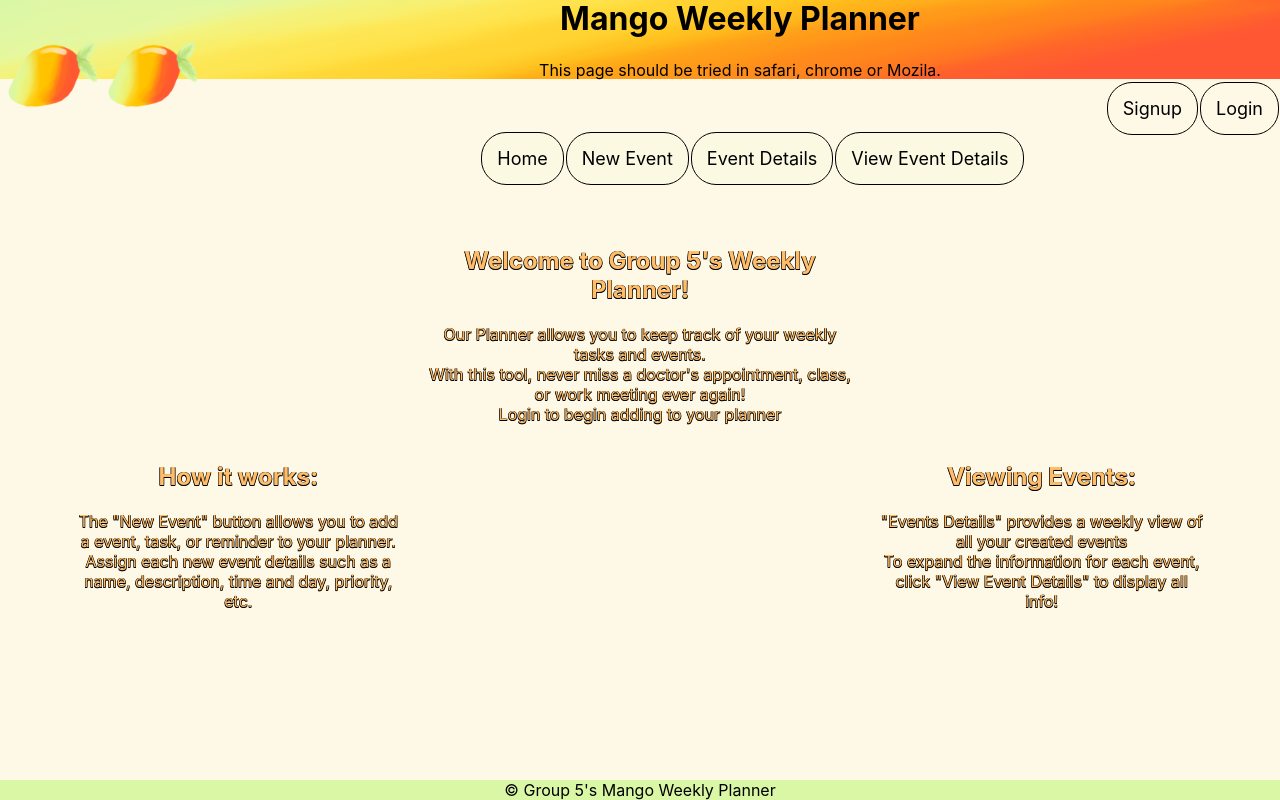
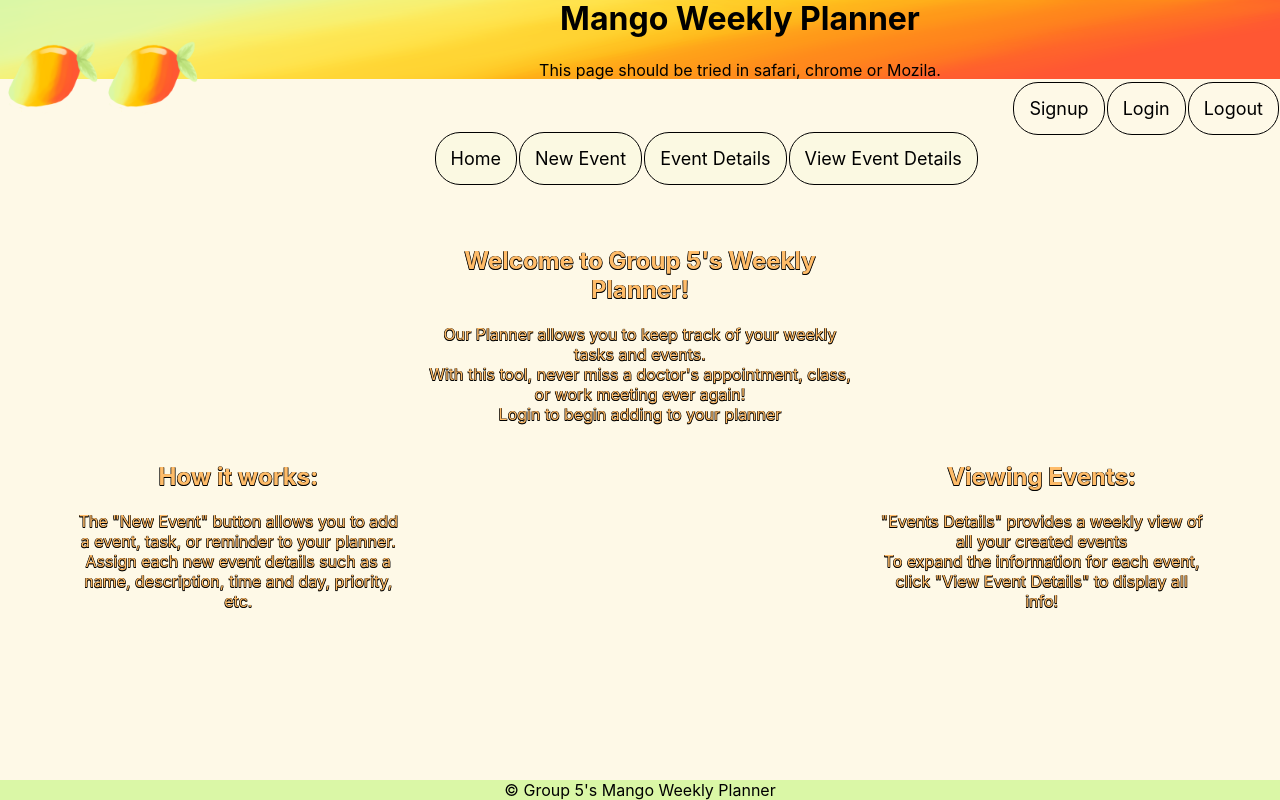
Before and after one commit to Jaytined/Group-5-Web-Applications-Project-Milestone-2, a React (Create React App) app: page / in a window 1280 px wide. Built offline with nearby package versions, Linux system fonts and the light colour scheme.

Commit message:
Added Logout option to NavLog

```diff
--- a/src/NavLog.js
+++ b/src/NavLog.js
@@ -8,7 +8,8 @@ function NavLog(){
 
 	<nav className="heading">
 
-		<ul class="log"> <a href="/login">Login</a> </ul>
+		<ul className="log"> <a href="/logout">Logout</a></ul>
+	        <ul class="log"> <a href="/login">Login</a> </ul>
 		<ul class="log"> <a href="/signup">Signup</a> </ul>
 
 
```
